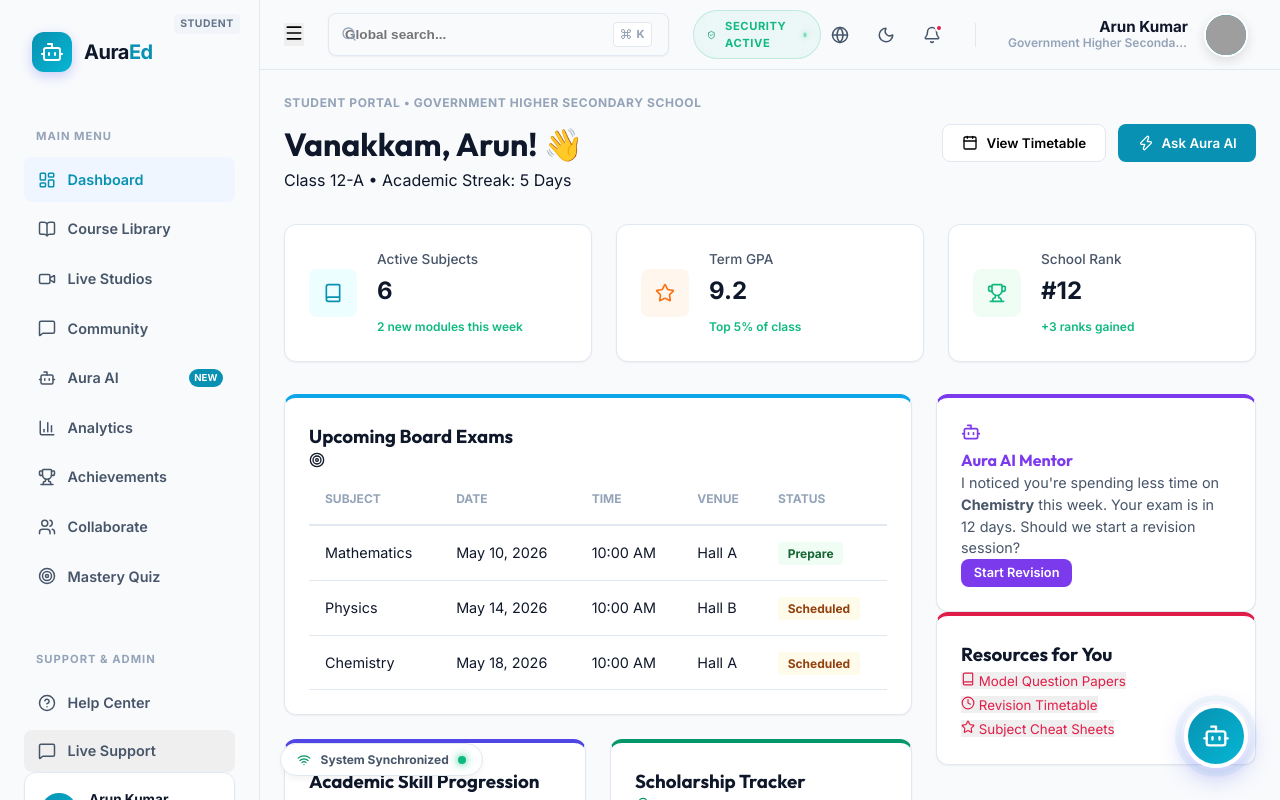
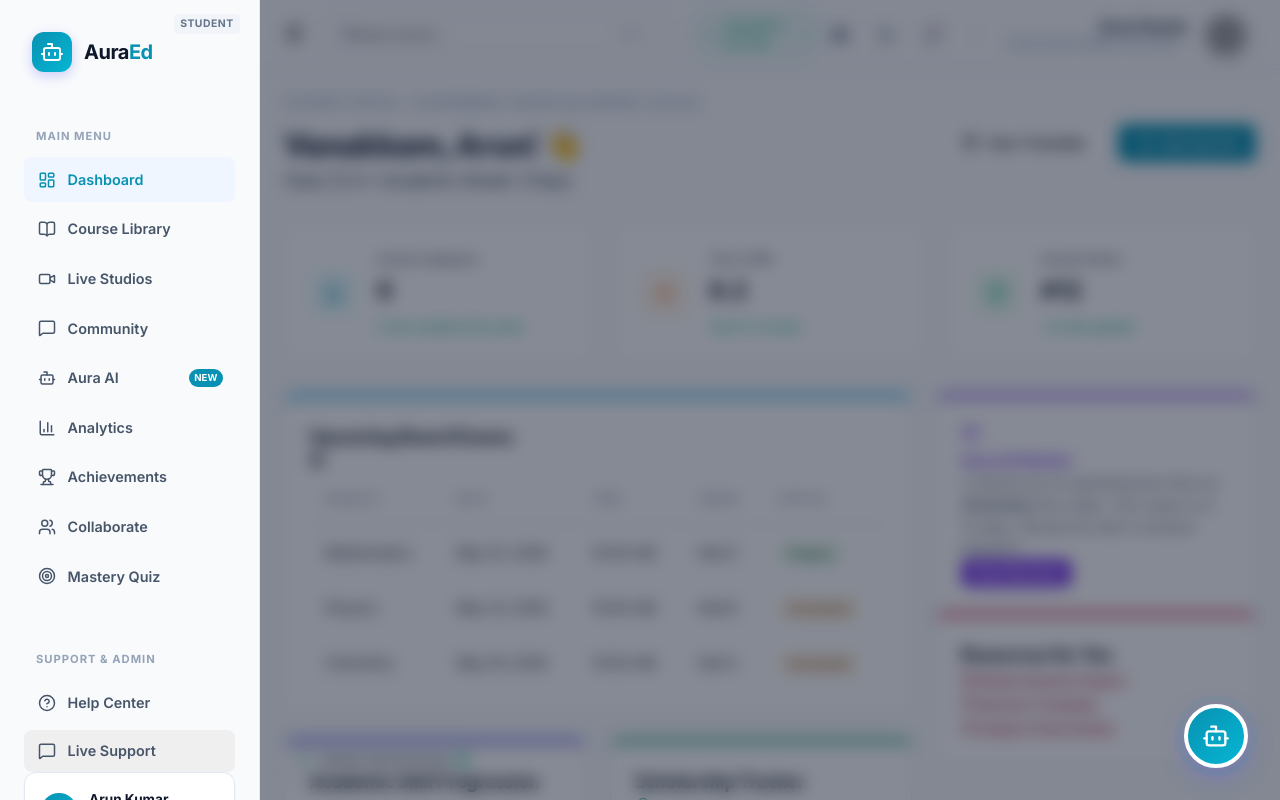
Before and after one commit to pranesh-fortumars/EdTech-Application, a React (Vite) app: page /login in a window 1280 px wide. Both pictures are taken after typing "name@example.com", "Sample123" into the empty fields and a click on the button "Sign In". Shown: the top 800 px of the page. Built offline with nearby package versions, Linux system fonts and the light colour scheme; grey boxes are pictures that could not be loaded.

Commit message:
fix: synchronize sidebar toggle logic and alignment across all viewports

```diff
--- a/src/components/Layout.css
+++ b/src/components/Layout.css
@@ -6,10 +6,17 @@
 
 .main-wrapper {
   flex: 1;
-  margin-left: 260px;
+  margin-left: 0; /* Default to 0 for mobile and collapsed desktop */
   display: flex;
   flex-direction: column;
-  transition: margin-left 0.3s ease;
+  transition: all 0.3s cubic-bezier(0.4, 0, 0.2, 1);
+}
+
+/* Desktop Alignment: When sidebar is open, push content */
+@media (min-width: 1025px) {
+  .app-layout.sidebar-open .main-wrapper {
+    margin-left: 260px;
+  }
 }
 
 .content-area {
@@ -22,20 +29,24 @@
   display: none;
   position: fixed;
   inset: 0;
-  background: rgba(0, 0, 0, 0.4);
-  backdrop-filter: blur(4px);
+  background: rgba(15, 23, 42, 0.5);
+  backdrop-filter: blur(8px);
   z-index: 95;
+  opacity: 0;
+  transition: opacity 0.3s ease;
+}
+
+.app-layout.sidebar-open .sidebar-overlay {
+  display: block;
+  opacity: 1;
 }
 
 @media (max-width: 1024px) {
   .main-wrapper {
-    margin-left: 0;
-  }
-
-  .sidebar-overlay {
-    display: block;
+    margin-left: 0 !important;
   }
 }
+
 
 /* Toast Styles */
 .toast-container {
--- a/src/components/Layout.jsx
+++ b/src/components/Layout.jsx
@@ -1,4 +1,4 @@
-import React, { useState } from 'react';
+import React, { useState, useEffect } from 'react';
 import Sidebar from './Sidebar';
 import Navbar from './Navbar';
 import AITutor from '../modules/ai/AITutor';
@@ -7,14 +7,27 @@ import { Wifi, CloudOff } from 'lucide-react';
 import './Layout.css';
 
 const Layout = ({ children }) => {
-  const [isSidebarOpen, setSidebarOpen] = useState(false);
+  const [isSidebarOpen, setSidebarOpen] = useState(window.innerWidth > 1024);
+
+  useEffect(() => {
+    const handleResize = () => {
+      if (window.innerWidth <= 1024) {
+        setSidebarOpen(false);
+      } else {
+        setSidebarOpen(true);
+      }
+    };
+
+    window.addEventListener('resize', handleResize);
+    return () => window.removeEventListener('resize', handleResize);
+  }, []);
 
   return (
-    <div className="app-layout">
+    <div className={`app-layout ${isSidebarOpen ? 'sidebar-open' : ''}`}>
       <Sidebar isOpen={isSidebarOpen} onClose={() => setSidebarOpen(false)} />
 
-      <div className={`main-wrapper ${isSidebarOpen ? 'sidebar-open' : ''}`}>
-        <Navbar onMenuClick={() => setSidebarOpen(true)} />
+      <div className="main-wrapper">
+        <Navbar onMenuClick={() => setSidebarOpen(!isSidebarOpen)} />
 
         <main className="content-area">
           {children}
--- a/src/components/Sidebar.css
+++ b/src/components/Sidebar.css
@@ -10,8 +10,15 @@
   padding: 1.5rem;
   border-right: 1px solid var(--border-color);
   z-index: 100;
-  transition: transform 0.3s ease;
+  transition: all 0.3s cubic-bezier(0.4, 0, 0.2, 1);
+  transform: translateX(-100%); /* Hidden by default on ALL devices */
 }
+
+/* Show sidebar when open */
+.app-layout.sidebar-open .sidebar {
+  transform: translateX(0);
+}
+
 
 .sidebar-logo {
   display: flex;
@@ -183,12 +190,30 @@
   color: #ef4444;
 }
 
+.sidebar-close-btn {
+  display: none;
+  background: transparent;
+  border: none;
+  color: var(--text-tertiary);
+  cursor: pointer;
+  padding: 0.5rem;
+}
+
 @media (max-width: 1024px) {
   .sidebar {
     transform: translateX(-100%);
   }
 
-  .sidebar-open .sidebar {
+  .app-layout.sidebar-open .sidebar {
     transform: translateX(0);
+    box-shadow: 20px 0 50px rgba(0,0,0,0.15);
+  }
+
+  .sidebar-close-btn {
+    display: flex;
+    align-items: center;
+    justify-content: center;
+    position: absolute;
+    right: 0.5rem;
   }
 }
--- a/src/components/Sidebar.jsx
+++ b/src/components/Sidebar.jsx
@@ -4,13 +4,13 @@ import { motion } from 'framer-motion';
 import {
   LayoutDashboard, BookOpen, Video, MessageSquare, Bot, BarChart3, Trophy, Settings,
   LogOut, Users, Shield, CreditCard, HelpCircle, ChevronRight, Target, Baby, Database,
-  Server, ShieldCheck, UserPlus, ClipboardList, Briefcase, CalendarCheck, FileBarChart
+  Server, ShieldCheck, UserPlus, ClipboardList, Briefcase, CalendarCheck, FileBarChart, X
 } from 'lucide-react';
 import useAuthStore from '../store/useAuthStore';
 import useNotificationStore from '../store/useNotificationStore';
 import './Sidebar.css';
 
-const Sidebar = () => {
+const Sidebar = ({ isOpen, onClose }) => {
   const { user, logout } = useAuthStore();
   const { addNotification } = useNotificationStore();
 
@@ -29,7 +29,7 @@ const Sidebar = () => {
     { icon: Shield, label: 'Admin Hub', path: '/admin-config', roles: ['admin'] },
     { icon: Users, label: 'User Control', path: '/users', roles: ['admin'] },
     { icon: UserPlus, label: 'Admissions', path: '/admissions', roles: ['admin'] },
-    { icon: Shield, label: 'Faculty Hub', path: '/faculty', roles: ['teacher', 'admin'] },
+    { icon: Shield, label: 'Faculty Hub', path: '/teacher', roles: ['teacher', 'admin'] },
     { icon: BarChart3, label: 'School Pulse', path: '/school-stats', roles: ['admin'] },
     { icon: Server, label: 'Infrastructure', path: '/infrastructure', roles: ['admin'] },
     { icon: ShieldCheck, label: 'Audit Logs', path: '/audit', roles: ['admin'] },
@@ -46,7 +46,7 @@ const Sidebar = () => {
   const menuItems = allMenuItems.filter(item => item.roles.includes(user?.role));
 
   return (
-    <aside className="sidebar professional-theme">
+    <aside className={`sidebar professional-theme ${isOpen ? 'active' : ''}`}>
       <div className="sidebar-logo">
         <motion.div
           whileHover={{ rotate: 180 }}
@@ -56,6 +56,11 @@ const Sidebar = () => {
         </motion.div>
         <span className="logo-text">Aura<span>Ed</span></span>
         <div className="role-badge">{user?.role}</div>
+
+        {/* Mobile Close Button */}
+        <button className="sidebar-close-btn" onClick={onClose}>
+          <X size={20} />
+        </button>
       </div>
 
       <nav className="sidebar-nav">
```
